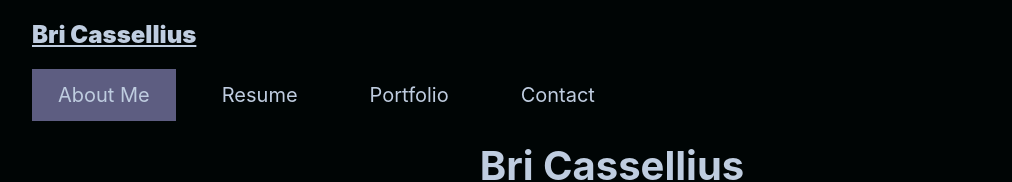
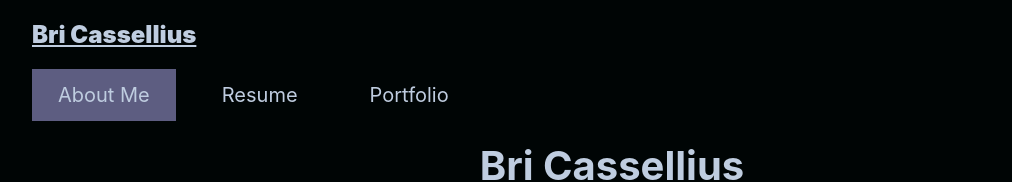
Before and after one commit to bcassellius/portfolio, a React (Create React App) app: page / in a window 1280 px wide. Shown: the top 182 px of the page, without its empty margins (28-1040 px from the left). Built offline with nearby package versions, Linux system fonts and the light colour scheme.

Commit message:
remove contact form from navigation

```diff
--- a/src/App.js
+++ b/src/App.js
@@ -11,7 +11,7 @@ function App() {
     { name: 'About Me', description: 'Info about Bri Cassellius' },
     { name: 'Resume', description: 'My qualifications' },
     { name: 'Portfolio', description: 'Here are some samples of my work.' },
-    { name: 'Contact', desription: 'Contact me with any questions/comments.'}
+    // { name: 'Contact', desription: 'Contact me with any questions/comments.'}
   ]);
 
   const [currentCategory, setCurrentCategory] = useState(categories[0]);
@@ -25,7 +25,7 @@ function App() {
       ></Navigation>
       <main>
         {currentCategory.name === "Portfolio" && <Portfolio currentCategory={currentCategory}></Portfolio>}
-        {currentCategory.name === "About Me" &&  <About currentCategory={currentCategory}></About> }
+        {currentCategory.name === "About Me" && <About currentCategory={currentCategory}></About>}
         {currentCategory.name === "Resume" &&  <Resume currentCategory={currentCategory}></Resume>}
         {/* {currentCategory.name === "Contact" &&  <ContactForm currentCategory={currentCategory}></ContactForm>} */}
         <Footer></Footer>
```
